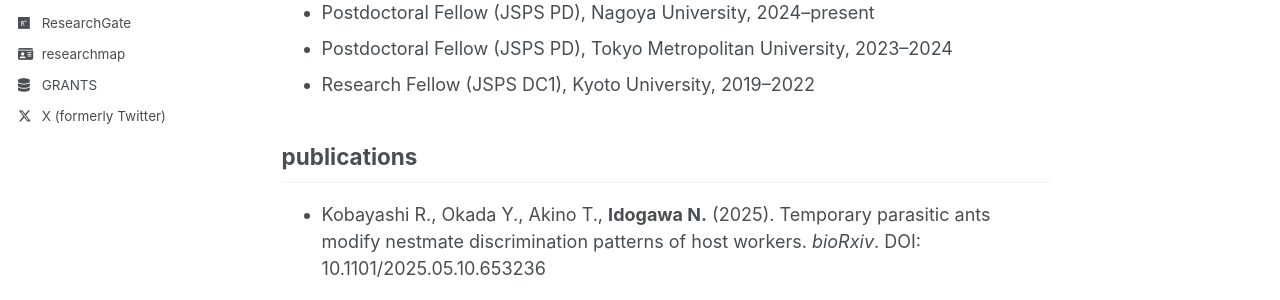
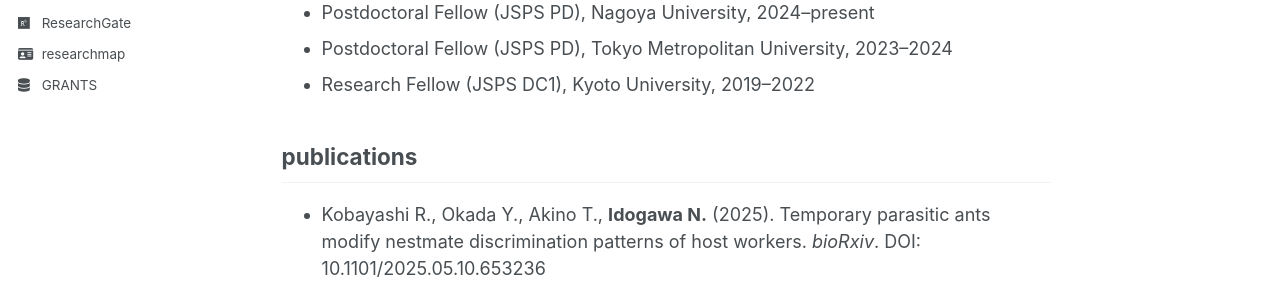
Before and after one commit to n-ido/n-ido.github.io, a Jekyll site: the page built from _pages/about.md, in a window 1280 px wide. Shown: the part 605-905 px from the top of the page. Built offline with Jekyll 4.4.1, drawn with Linux system fonts in a browser that asks for light colours; some web fonts are replaced; a script that is not in the unit is left out; part of the change alters nothing that is shown.

Commit message:
Update _config.yml

```diff
--- a/_config.yml
+++ b/_config.yml
@@ -73,7 +73,7 @@ author:
   steam            : # Username
   telegram         : # URL
   tumblr           : # Username
-  twitter          : ants_JP
+  twitter          : # Username
   vine             : # Username
   weibo            : # Username
   wikipedia        : # Username
```
